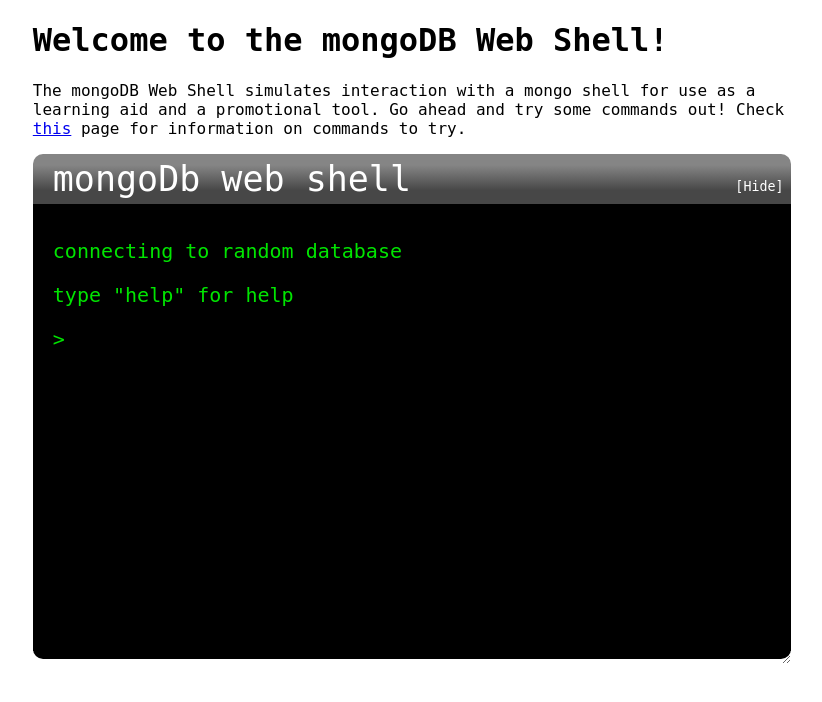
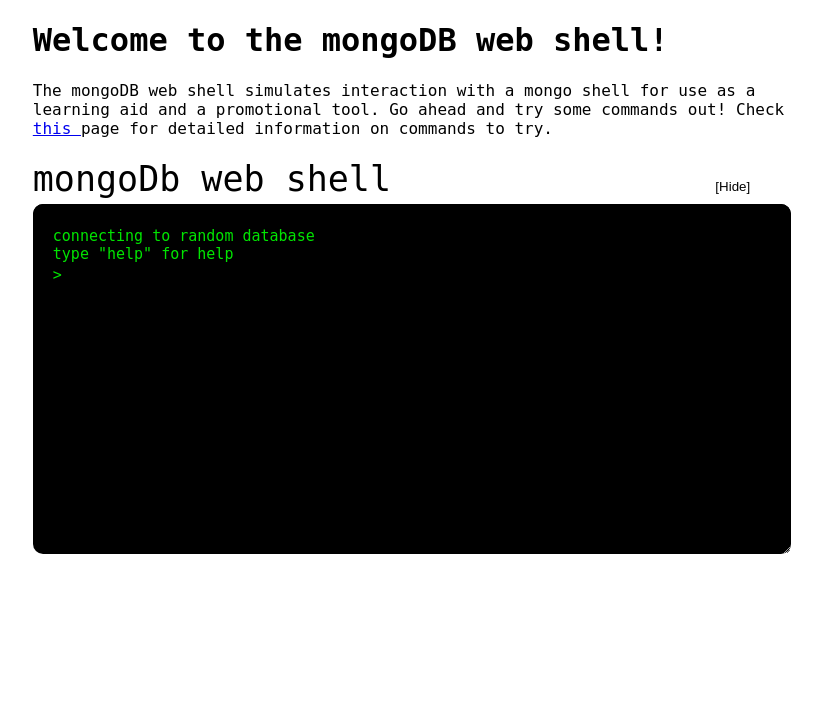
Before and after one commit to mongodb-labs/mongo-web-shell, a Flask app: page /sample/ in a window 1280 px wide. Shown: the top 702 px of the page, without its empty margins (228-1050 px from the left). Run offline with Flask 2, Linux system fonts and the light colour scheme; parts of the project's set-up code (start-up, migrations or seed data) failed here and were passed over; some libraries are stand-ins or nearby versions.

Commit message:
changes for commits & small change to topbar (sorry)

```diff
--- a/frontend/mongo-web-shell.css
+++ b/frontend/mongo-web-shell.css
@@ -1,46 +1,20 @@
 .mws-wrapper {
-  margin-top: 10px;
-  margin-bottom: 10px;
-  height: 510px;
   resize: both;
   overflow: hidden;
-}
-
-.mws-wrapper * {
-  font-family: Terminal, monospace;
-}
-
-.mws-topbar-wrapper {
-  resize: none;
-  overflow:hidden;
-  height: 50px;
+  height: 400px;
 }
 
 .mws-topbar {
-  background-image: linear-gradient(bottom, rgb(71,71,71) 48%, rgb(133,133,133) 84%);
-  background-image: -o-linear-gradient(bottom, rgb(71,71,71) 48%, rgb(133,133,133) 84%);
-  background-image: -moz-linear-gradient(bottom, rgb(71,71,71) 48%, rgb(133,133,133) 84%);
-  background-image: -webkit-linear-gradient(bottom, rgb(71,71,71) 48%, rgb(133,133,133) 84%);
-  background-image: -ms-linear-gradient(bottom, rgb(71,71,71) 48%, rgb(133,133,133) 84%);
-
-  background-image: -webkit-gradient(
-    linear,
-    left bottom,
-    left top,
-    color-stop(0.48, rgb(71,71,71)),
-    color-stop(0.84, rgb(133,133,133))
-  );
+  background-color: transparent;
   border-radius: 10px;
-  height: 70px;
-  margin: 0;
-  padding: 0;
-  color: #FFFFFF;
+  height: 50px;
+  color: #00000;
+  font-family: Terminal, monospace;
 }
 
 .mws-topbar span {
   display: inline-block;
   line-height: 50px;
-  margin-left: 20px;
   font-size: 35px;
   width: 90%;
 }
@@ -49,7 +23,6 @@
   display: inline-block;
   background-color: transparent;
   border: none;
-  color: #FFFFFF;
   padding: 0;
 }
 
@@ -60,29 +33,47 @@
 .mws-body {
   resize: none;
   border-radius: 10px;
-  height: calc(100% - 55px);
-  height: -moz-calc(100% - 55px);
-  height: -webkit-calc(100% - 55px);
-  height: -o-calc(100% - 55px);
+  /* Firefox */
+  height: -moz-calc(100% - 50px);
+  /* WebKit */
+  height: -webkit-calc(100% - 50px);
+  /* Opera */
+  height: -o-calc(100% - 50px);
+  /* Standard */
+  height: calc(100% - 50px);
 }
 
 .mws-body, .mws-body * {
   background-color: #000000;
   color: #00e500;
-  font-size: 20px;
+  font-size: 15px;
+}
+
+.mws-body p {
+  padding: 0px;
+  margin: 0px;
 }
 
 .mws-scrollbar-spacer {
-  height: 10px;
+  height: 20px;
+  border-radius: 10px;
 }
 
 .mws-response-list {
   resize: none;
   list-style-type: none;
-  margin-top: 5px;
-  margin-bottom: 5px;
-  height: 95%;
+  /* Firefox */
+  height: -moz-calc(100% - 40px);
+  /* WebKit */
+  height: -webkit-calc(100% - 40px);
+  /* Opera */
+  height: -o-calc(100% - 40px);
+  /* Standard */
+  height: calc(100% - 40px);
   padding-left: 20px;
+  padding-bottom: 0;
+  padding-top: 0;
+  margin: 0;
   overflow-y: auto;
 }
 
--- a/frontend/mongo-web-shell.js
+++ b/frontend/mongo-web-shell.js
@@ -39,7 +39,7 @@
       shell.attachInputHandler(data.res_id);
       shell.attachHideButtonHandler(shell.id);
       shell.enableInput(true);
-      setInterval(function () { shell.keepAlive(); }, mongo.const.keepAliveTime);
+      setInterval(function () {shell.keepAlive();}, mongo.const.keepAliveTime);
     },'json').fail(function (jqXHR, textStatus, errorThrown) {
       shell.insertResponseLine('Failed to create resources on DB on server');
       console.error('AJAX request failed:', textStatus, errorThrown);
@@ -138,22 +138,22 @@
     $('head').prepend(linkElement); // Prepend so css can be overridden.
   }
 
-  function showHide(shellID) {
+  function setVisibility(shellID) {
     var shell = mongo.shells[shellID];
-    if ($(shell.$rootElement.find('.mws-body')).is(':visible')) {
-      $(shell.$rootElement.find('.mws-body')).hide();
-      $(shell.$rootElement.find('.mws-hide-button').get(0)).html('[Show]');
+    if (shell.$rootElement.find('.mws-body').is(':visible')) {
+      shell.$body.hide();
+      shell.$hideButton.html('[Show]');
     }
     else {
-      $(shell.$rootElement.find('.mws-body')).show();
-      $(shell.$rootElement.find('.mws-hide-button').get(0)).html('[Hide]');
+      shell.$body.show();
+      shell.$hideButton.html('[Hide]');
     }
   }
 
   return {
     retrieveConfig: retrieveConfig,
     injectStylesheet: injectStylesheet,
-    showHide: showHide
+    setVisibility: setVisibility
   };
 }());
 
@@ -467,7 +467,8 @@
 
   function keepAlive(shell){
     var resID = this.mwsResourceID;
-    $.post(mongo.config.baseUrl + resID + '/keep-alive', null, function (data, textStatus, jqXHR) {
+    $.post(mongo.config.baseUrl + resID + '/keep-alive',
+           null, function (data, textStatus, jqXHR) {
         console.info('Keep-alive succesful');
       },'json').fail(function (jqXHR, textStatus, errorThrown) {
       console.err('ERROR: keep alive failed: ' + errorThrown +
@@ -492,6 +493,8 @@
   this.$input = null;
   this.$inputLI = null;
   this.$responseList = null;
+  this.$hideButton = null;
+  this.$body = null;
   this.id = shellID;
   this.mwsResourceID = null;
   this.readline = null;
@@ -500,13 +503,11 @@
 mongo.Shell.prototype.injectHTML = function () {
   // TODO: Use client-side templating instead.
   var html =  '<div class="mws-wrapper">' +
-                '<div class="mws-topbar-wrapper">' +
                 '<div class="mws-topbar">' +
                   '<span> mongoDb web shell </span>' +
                   '<button type="button" class="mws-hide-button">' +
                     '[Hide]' +
                   '</button>' +
-                  '</div>' +
                 '</div>' +
                 '<div class="mws-body">' +
                   '<div class="mws-scrollbar-spacer"/>' +
@@ -517,7 +518,8 @@
                     '<li class="input-li">' +
                       '&gt;' +
                       '<form class="mws-form">' +
-                        '<input type="text" class="mws-input" disabled="true">' +
+                        '<input type="text"' +
+                        'class="mws-input" disabled="true">' +
                       '</form>' +
                     '</li>' +
                   '</ul>' +
@@ -526,6 +528,8 @@
   this.$rootElement.html(html);
   this.$input = this.$rootElement.find('.mws-input');
   this.$inputLI = this.$rootElement.find('.input-li');
+  this.$hideButton = this.$rootElement.find('.mws-hide-button');
+  this.$body = this.$rootElement.find('.mws-body');
 };
 
 mongo.Shell.prototype.attachInputHandler = function (mwsResourceID) {
@@ -539,8 +543,9 @@
 };
 
 mongo.Shell.prototype.attachHideButtonHandler = function (shellID) {
-  $(this.$rootElement.find('.mws-hide-button').get(0)).attr('onClick', 'mongo.dom.showHide(' + shellID + ', true)');
-}
+  $(this.$rootElement.find('.mws-hide-button').get(0))
+  .attr('onClick', 'mongo.dom.setVisibility(' + shellID + ')');
+};
 
 /**
  * Retrieves the input from the mongo web shell, evaluates it, handles the
@@ -645,10 +650,6 @@
   mongo.request.keepAlive(this);
 };
 
-mongo.Shell.prototype.hide = function() {
-  $(this.$rootElement.find('.mws-body')).hide();
-};
-
 mongo.util = (function () {
   /**
    * Uses the range indices in the given AST to divide the given source into
--- a/mongows/sample/templates/tutorial.html
+++ b/mongows/sample/templates/tutorial.html
@@ -7,10 +7,15 @@
 </head>
 <body>
   <div class="content-wrapper">
-    <h1>Welcome to the mongoDB Web Shell!</h1>
+    <h1>Welcome to the mongoDB web shell!</h1>
     <p>
-      The mongoDB Web Shell simulates interaction with a mongo shell for use as a learning aid and a promotional tool. Go ahead and try some
-      commands out! Check <a href="http://docs.mongodb.org/manual/reference/mongo-shell/"> this</a> page for information on commands to try.
+      The mongoDB web shell simulates interaction with a mongo shell for
+      use as a learning aid and a promotional tool. Go ahead and try some
+      commands out! Check
+      <a href="http://docs.mongodb.org/manual/reference/mongo-shell/">
+      this
+      </a>
+      page for detailed information on commands to try.
     </p>
     <div class="mongo-web-shell">
       <p>connecting to random database</p>
```
Also changed, not shown: frontend/tutorial.css (line endings or trailing spaces). Lines whose indentation alone changed are shown as unchanged.
